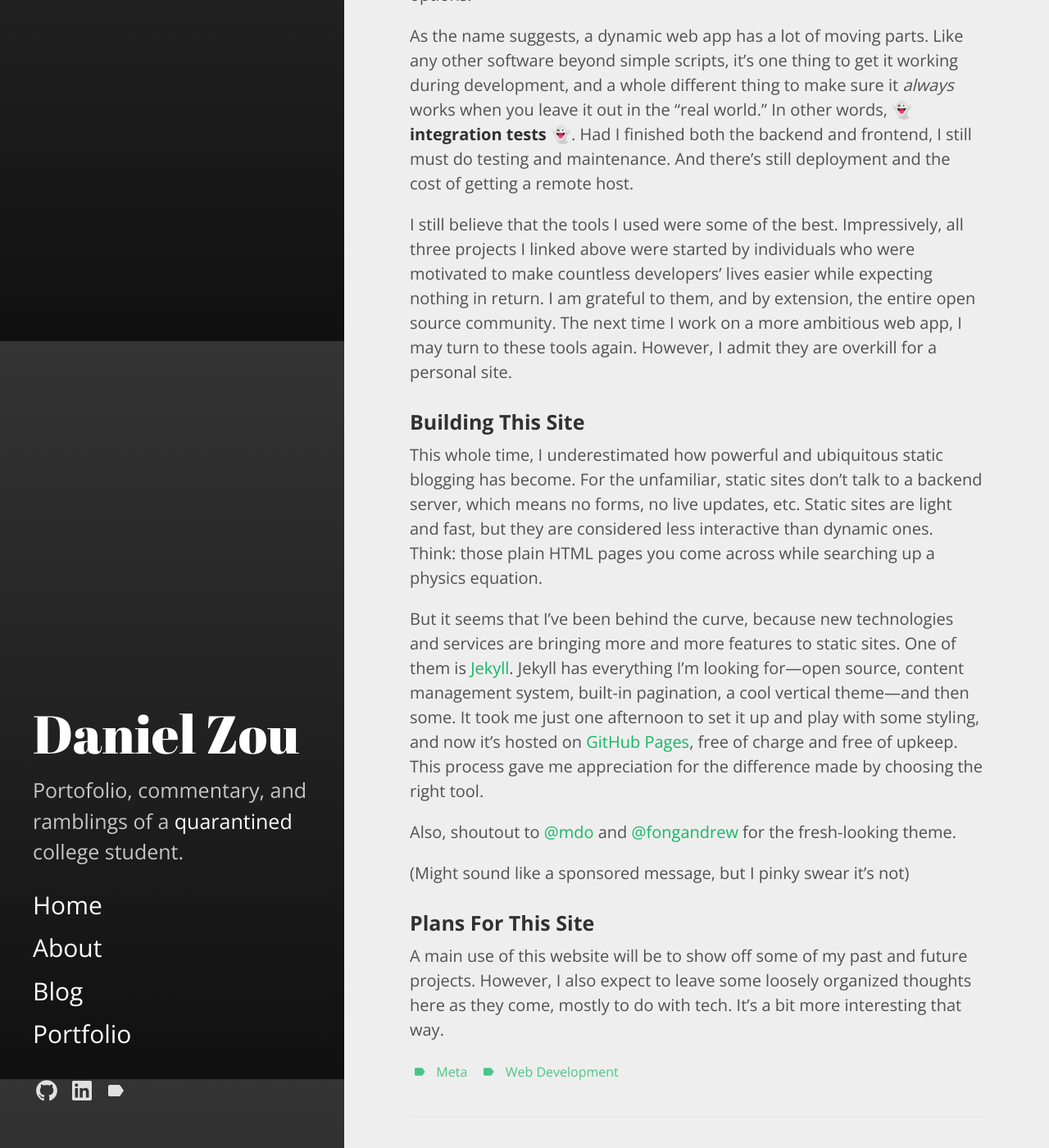
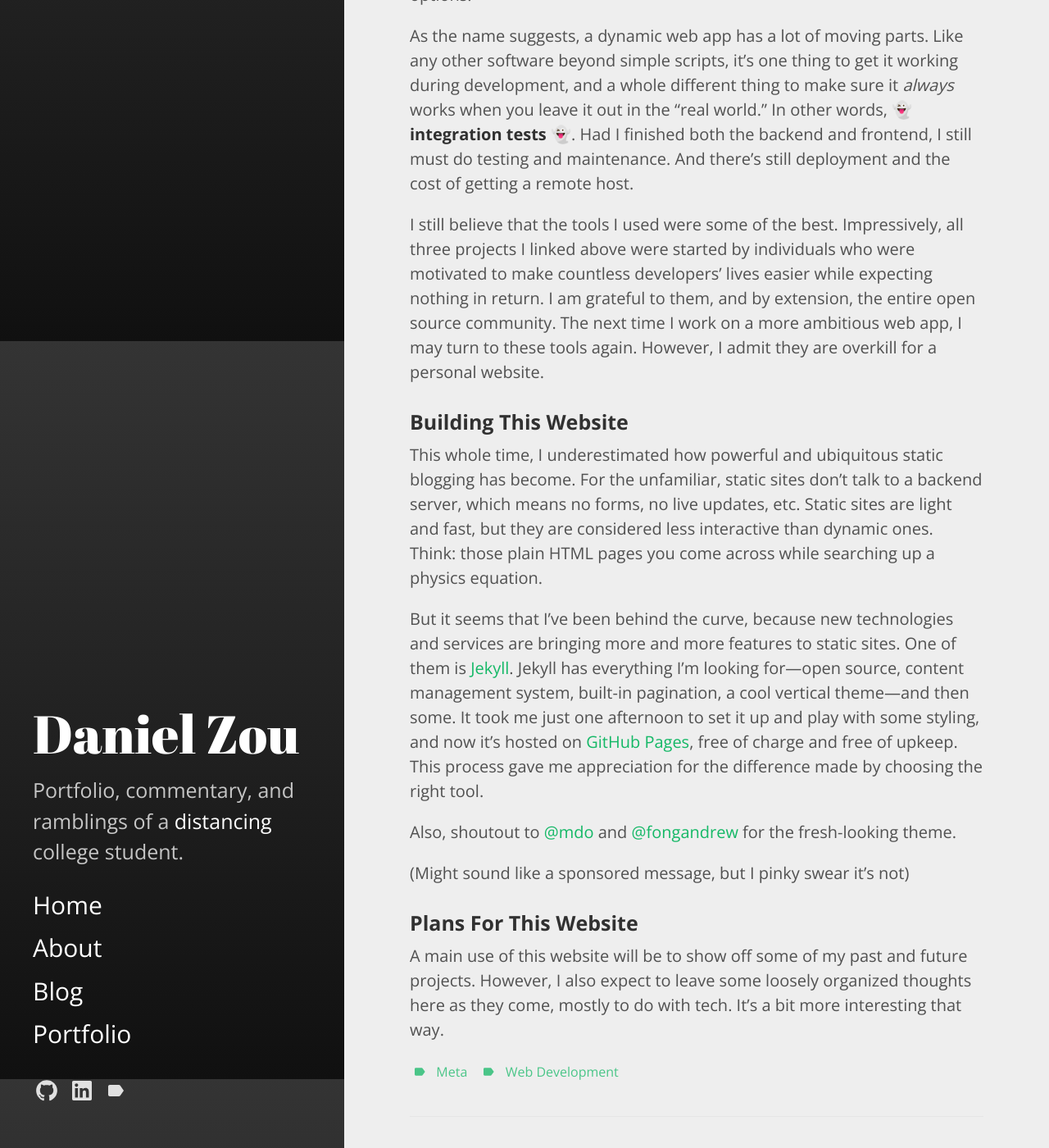
Before and after one commit to dlzou/dlzou.github.io, a Jekyll site: the page built from _posts/2020-08-24-hello-world.md, in a window 1280 px wide and 1400 px high, scrolled down 1384 px. Shown: the whole window at 82% size. Built offline with Jekyll 4.4.1, drawn with Linux system fonts in a browser that asks for light colours; some of the changed text lies outside the part shown.

```diff
--- a/_config.yml
+++ b/_config.yml
@@ -21,15 +21,15 @@
 title: Daniel Zou
 email: zoudl2000@gmail.com
 description: >- # this means to ignore newlines until "baseurl:"
-  Portofolio, commentary, and ramblings of a
-  <a target="_blank" href="https://i.imgur.com/pf4UYjA.png">quarantined</a>
+  Portfolio, commentary, and ramblings of a
+  <a target="_blank" href="https://i.imgur.com/pf4UYjA.png">distancing</a>
   college student.
 baseurl: "" # the subpath of your site, e.g. /blog
 url: https://dlzou.github.io # the base hostname & protocol for your site, e.g. http://example.com
 # twitter_username: ""
 # github_username: dlzou
 github_link: https://github.com/dlzou
-linkedin_link: https://www.linkedin.com/in/dlzou
+linkedin_link: https://linkedin.com/in/dlzou
 
 # Build settings
 # theme: minima
--- a/_posts/2020-08-24-hello-world.md
+++ b/_posts/2020-08-24-hello-world.md
@@ -31,10 +31,10 @@ I've never used any of these technologies before, but that's hardly an issue giv
 
 As the name suggests, a dynamic web app has a lot of moving parts. Like any other software beyond simple scripts, it's one thing to get it working during development, and a whole different thing to make sure it *always* works when you leave it out in the "real world." In other words, 👻 **integration tests** 👻. Had I finished both the backend and frontend, I still must do testing and maintenance. And there's still deployment and the cost of getting a remote host.
 
-I still believe that the tools I used were some of the best. Impressively, all three projects I linked above were started by individuals who were motivated to make countless developers' lives easier while expecting nothing in return. I am grateful to them, and by extension, the entire open source community. The next time I work on a more ambitious web app, I may turn to these tools again. However, I admit they are overkill for a personal site.
+I still believe that the tools I used were some of the best. Impressively, all three projects I linked above were started by individuals who were motivated to make countless developers' lives easier while expecting nothing in return. I am grateful to them, and by extension, the entire open source community. The next time I work on a more ambitious web app, I may turn to these tools again. However, I admit they are overkill for a personal website.
 
 
-### Building This Site
+### Building This Website
 
 This whole time, I underestimated how powerful and ubiquitous static blogging has become. For the unfamiliar, static sites don't talk to a backend server, which means no forms, no live updates, etc. Static sites are light and fast, but they are considered less interactive than dynamic ones. Think: those plain HTML pages you come across while searching up a physics equation.
 
@@ -45,6 +45,6 @@ Also, shoutout to [@mdo](https://github.com/poole/hyde) and [@fongandrew](https:
 (Might sound like a sponsored message, but I pinky swear it's not)
 
 
-### Plans For This Site
+### Plans For This Website
 
 A main use of this website will be to show off some of my past and future projects. However, I also expect to leave some loosely organized thoughts here as they come, mostly to do with tech. It's a bit more interesting that way.
--- a/tags.html
+++ b/tags.html
@@ -1,4 +1,5 @@
 ---
 layout: tags
 title: Tags
+permalink: /tags/
 ---
```
Also changed, not shown: other parts of _posts/2020-08-24-hello-world.md (+3 -3 lines), about.md (+4 -1 lines), blog.md (+2 -0 lines), portfolio.md (+2 -0 lines).
